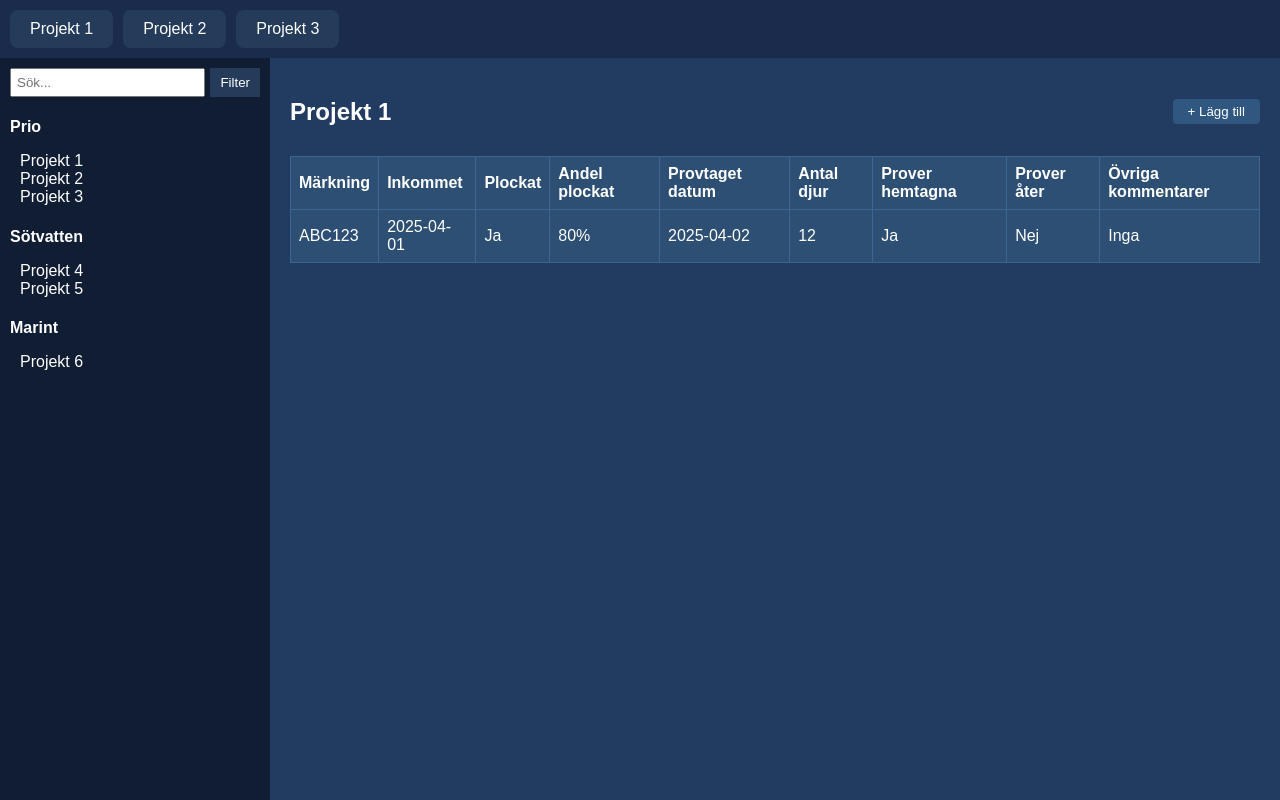
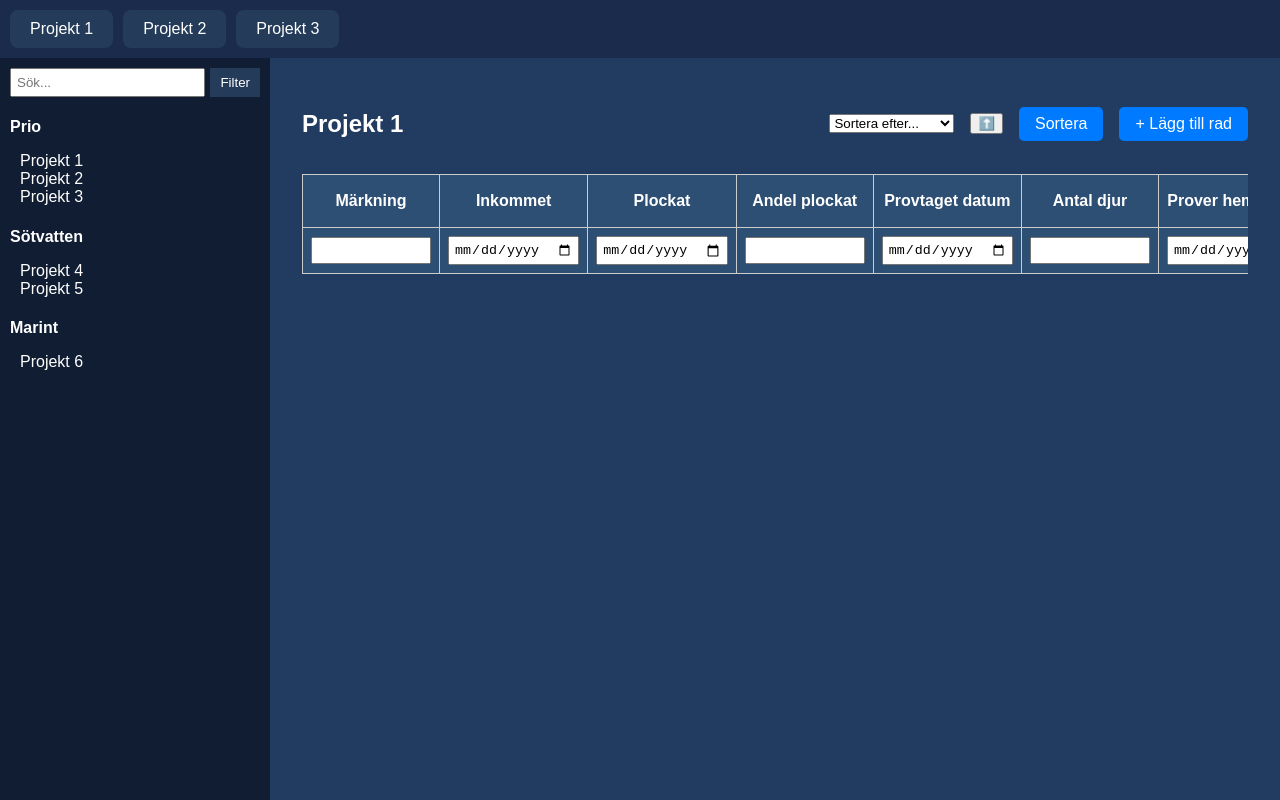
Before and after one commit to EliasKristmansson/dbtreact, a React (Vite) app in the folder reactproject1/: page / in a window 1280 px wide. Built offline with nearby package versions, Linux system fonts and the light colour scheme.

Commit message:
Ny tabell!!!

```diff
--- /dev/null
+++ b/reactproject1/src/components/Workspace.css
@@ -0,0 +1,42 @@
+.workspace {
+	padding: 2rem;
+  }
+
+  .workspace-header {
+	display: flex;
+	justify-content: space-between;
+	align-items: center;
+  }
+
+  .add-btn {
+	padding: 0.5rem 1rem;
+	font-size: 1rem;
+	background-color: #007bff;
+	color: white;
+	border: none;
+	border-radius: 5px;
+  }
+
+  .table-container {
+	overflow-x: auto;
+	margin-top: 1rem;
+  }
+
+  .project-table {
+	width: 100%;
+	border-collapse: collapse;
+  }
+
+  .project-table th,
+  .project-table td {
+	border: 1px solid #ccc;
+	padding: 0.5rem;
+	text-align: center;
+	min-width: 120px;
+  }
+
+  .project-table input {
+	width: 100%;
+	box-sizing: border-box;
+	padding: 4px;
+  }
--- a/reactproject1/src/components/Workspace.jsx
+++ b/reactproject1/src/components/Workspace.jsx
@@ -1,12 +1,87 @@
-import React from "react";
+import React, { useState } from "react";
+import "./Workspace.css";
 
 export default function Workspace() {
+  const [rows, setRows] = useState([
+    {
+      märkning: "",
+      inkommet: "",
+      plockat: "",
+      andelPlockat: "",
+      datum: "",
+      antalDjur: "",
+      hemtagna: "",
+      åter: "",
+      kommentarer: ""
+    }
+  ]);
+
+  const [sortBy, setSortBy] = useState("");
+  const [sortOrder, setSortOrder] = useState("asc"); // or "desc"
+
+  const handleChange = (index, field, value) => {
+    const updatedRows = [...rows];
+    updatedRows[index][field] = value;
+    setRows(updatedRows);
+  };
+
+  const addRow = () => {
+    setRows([
+      ...rows,
+      {
+        märkning: "",
+        inkommet: "",
+        plockat: "",
+        andelPlockat: "",
+        datum: "",
+        antalDjur: "",
+        hemtagna: "",
+        åter: "",
+        kommentarer: ""
+      }
+    ]);
+  };
+
+  const removeRow = (indexToRemove) => {
+    setRows(rows.filter((_, index) => index !== indexToRemove));
+  };
+
+  const sortRows = () => {
+    if (!sortBy) return;
+    const sorted = [...rows].sort((a, b) => {
+      const valA = a[sortBy]?.toLowerCase?.() ?? a[sortBy];
+      const valB = b[sortBy]?.toLowerCase?.() ?? b[sortBy];
+      if (valA < valB) return sortOrder === "asc" ? -1 : 1;
+      if (valA > valB) return sortOrder === "asc" ? 1 : -1;
+      return 0;
+    });
+    setRows(sorted);
+  };
+
   return (
     <div className="workspace">
       <div className="workspace-header">
         <h2>Projekt 1</h2>
-        <button className="add-btn">+ Lägg till</button>
+        <div style={{ display: "flex", gap: "1rem", alignItems: "center" }}>
+          <select value={sortBy} onChange={(e) => setSortBy(e.target.value)}>
+            <option value="">Sortera efter...</option>
+            <option value="märkning">Märkning</option>
+            <option value="inkommet">Inkommet</option>
+            <option value="plockat">Plockat</option>
+            <option value="datum">Provtaget datum</option>
+            <option value="antalDjur">Antal djur</option>
+            <option value="hemtagna">Prover hemtagna</option>
+            <option value="åter">Prover åter</option>
+          </select>
+          <button onClick={() => setSortOrder(sortOrder === "asc" ? "desc" : "asc")}>
+            {sortOrder === "asc" ? "⬆️" : "⬇️"}
+          </button>
+          <button className="add-btn" onClick={sortRows}>Sortera</button>
+          <button className="add-btn" onClick={addRow}>+ Lägg till rad</button>
         </div>
+      </div>
+
+      <div className="table-container">
         <table className="project-table">
           <thead>
             <tr>
@@ -19,22 +94,27 @@ export default function Workspace() {
               <th>Prover hemtagna</th>
               <th>Prover åter</th>
               <th>Övriga kommentarer</th>
+              <th>Ta bort</th>
             </tr>
           </thead>
           <tbody>
-          <tr>
-            <td>ABC123</td>
-            <td>2025-04-01</td>
-            <td>Ja</td>
-            <td>80%</td>
-            <td>2025-04-02</td>
-            <td>12</td>
-            <td>Ja</td>
-            <td>Nej</td>
-            <td>Inga</td>
+            {rows.map((row, index) => (
+              <tr key={index}>
+                <td><input type="text" value={row.märkning} onChange={(e) => handleChange(index, "märkning", e.target.value)} /></td>
+                <td><input type="date" value={row.inkommet} onChange={(e) => handleChange(index, "inkommet", e.target.value)} /></td>
+                <td><input type="date" value={row.plockat} onChange={(e) => handleChange(index, "plockat", e.target.value)} /></td>
+                <td><input type="text" value={row.andelPlockat} onChange={(e) => handleChange(index, "andelPlockat", e.target.value)} /></td>
+                <td><input type="date" value={row.datum} onChange={(e) => handleChange(index, "datum", e.target.value)} /></td>
+                <td><input type="number" value={row.antalDjur} onChange={(e) => handleChange(index, "antalDjur", e.target.value)} /></td>
+                <td><input type="date" value={row.hemtagna} onChange={(e) => handleChange(index, "hemtagna", e.target.value)} /></td>
+                <td><input type="date" value={row.åter} onChange={(e) => handleChange(index, "åter", e.target.value)} /></td>
+                <td><input type="text" value={row.kommentarer} onChange={(e) => handleChange(index, "kommentarer", e.target.value)} /></td>
+                <td><button onClick={() => removeRow(index)}>🗑️</button></td>
               </tr>
+            ))}
           </tbody>
         </table>
       </div>
+    </div>
   );
 }
```
Also changed, not shown: reactproject1/src/components/tabell.jsx (added, +75 -0 lines). Lines whose indentation alone changed are shown as unchanged.
